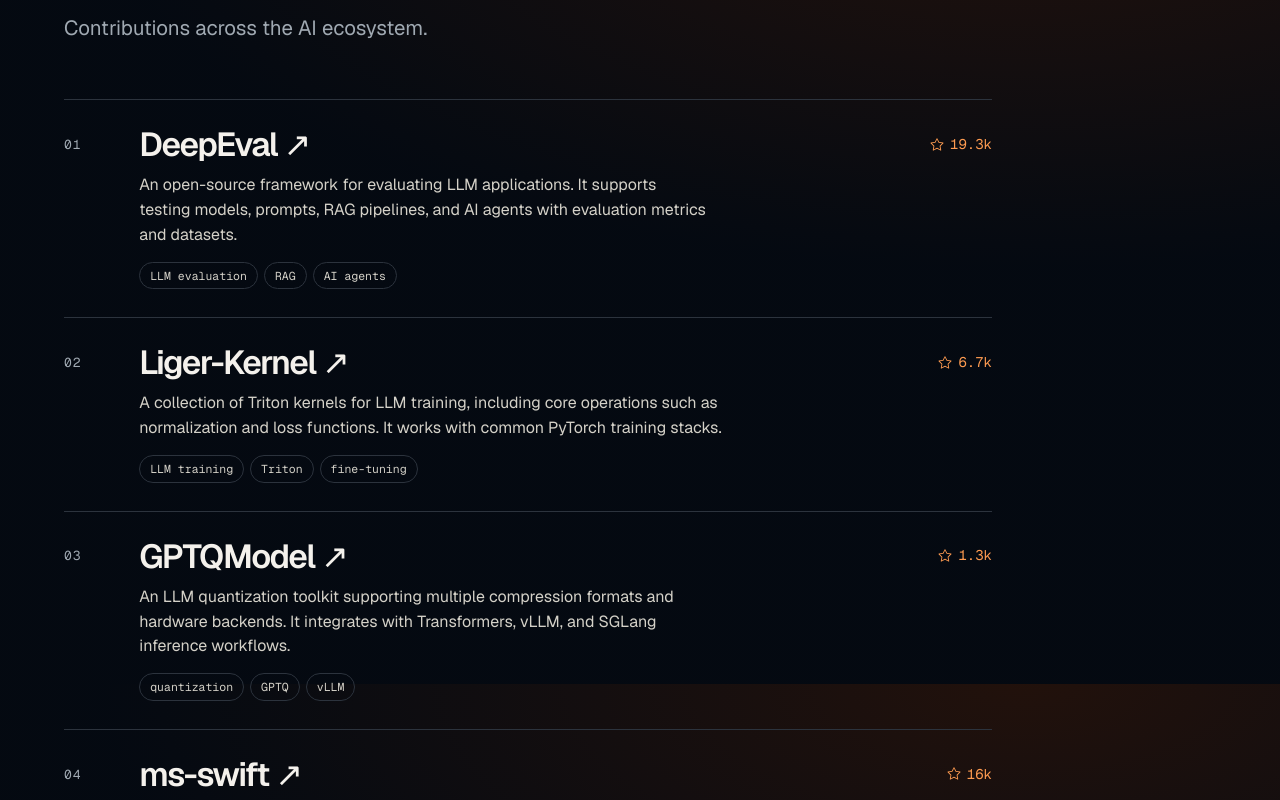
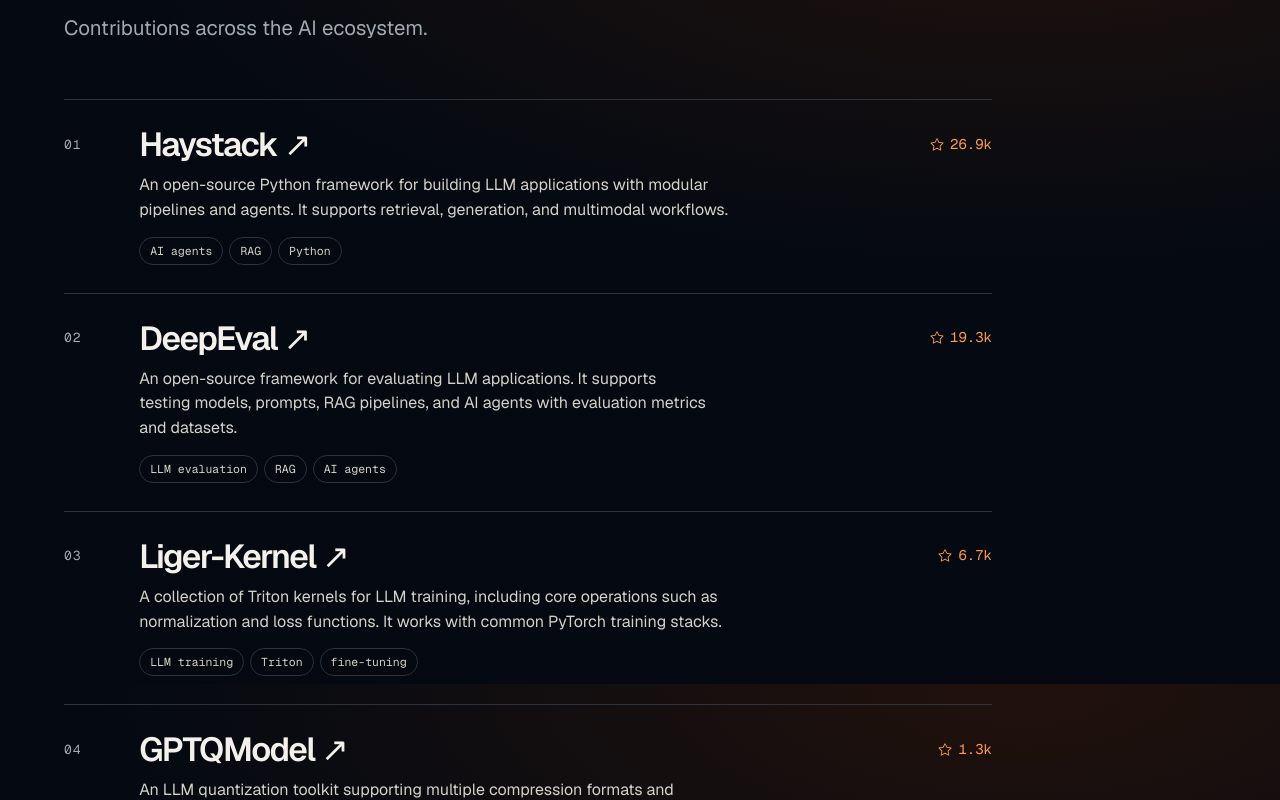
Before and after one commit to anh-nguyenn/anh-nguyenn.github.io, a Next.js app: page / in a window 1280 px wide. Shown: the part 4116-4916 px from the top of the page. Built offline with nearby package versions, Linux system fonts and the light colour scheme.

Commit message:
Add Haystack to open source contributions

```diff
--- a/src/data/openSource.ts
+++ b/src/data/openSource.ts
@@ -1,4 +1,11 @@
 const openSource = [
+  {
+    project: "Haystack",
+    repoUrl: "https://github.com/deepset-ai/haystack",
+    fallbackStars: 26929,
+    description: "An open-source Python framework for building LLM applications with modular pipelines and agents. It supports retrieval, generation, and multimodal workflows.",
+    tags: ["AI agents", "RAG", "Python"],
+  },
   {
     project: "DeepEval",
     repoUrl: "https://github.com/confident-ai/deepeval",
```
